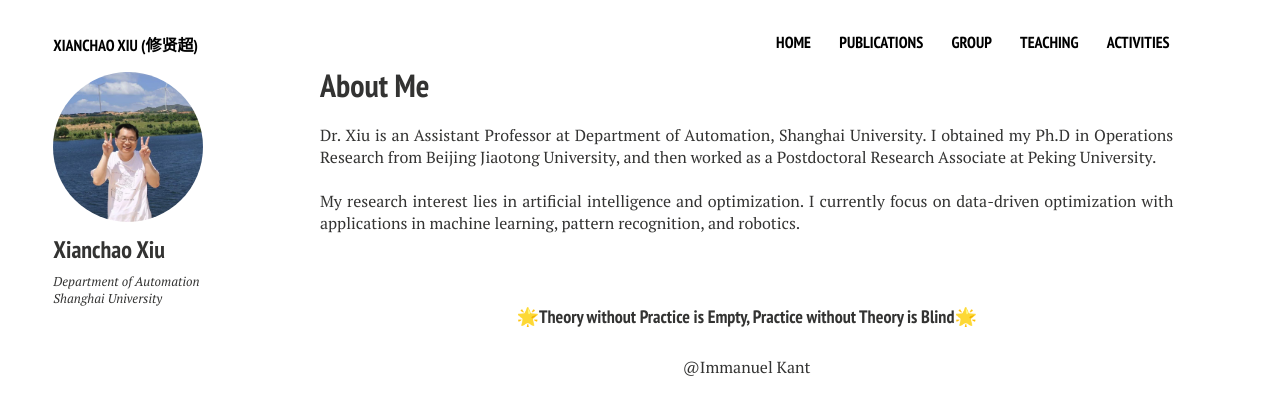
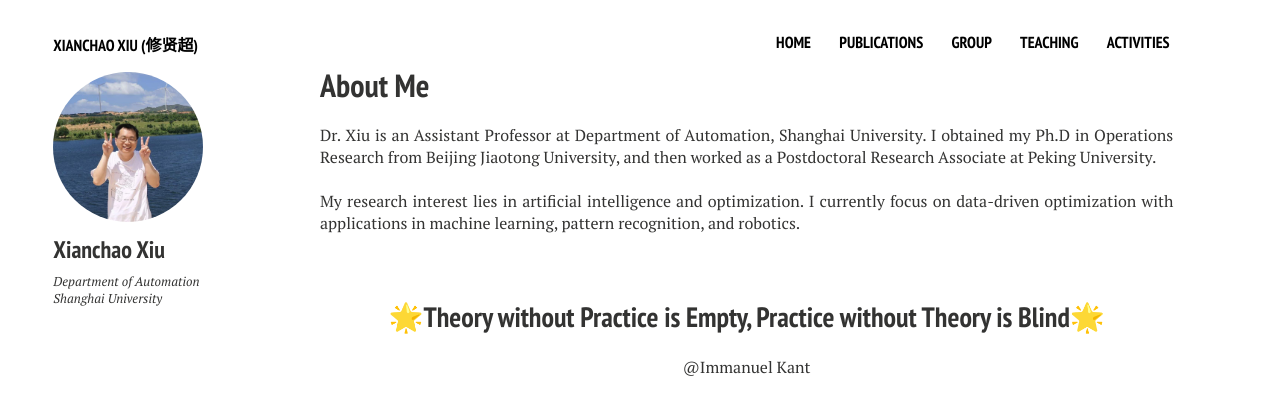
Before and after one commit to xianchaoxiu/xianchaoxiu.github.io, a Jekyll site: the page built from index.md, in a window 1280 px wide. Shown: the top 415 px of the page. Built offline with Jekyll 4.4.1, drawn with Linux system fonts in a browser that asks for light colours; nearby versions of some CDN libraries.

Commit message:
Update home2.html

```diff
--- a/_layouts/home2.html
+++ b/_layouts/home2.html
@@ -36,7 +36,7 @@
 
 
 <br>
-<h4 align="center">🌟Theory without Practice is Empty, Practice without Theory is Blind🌟</h4>
+<h2 align="center">🌟Theory without Practice is Empty, Practice without Theory is Blind🌟</h2>
 <p align="center">@Immanuel Kant </p>
 
 
```
